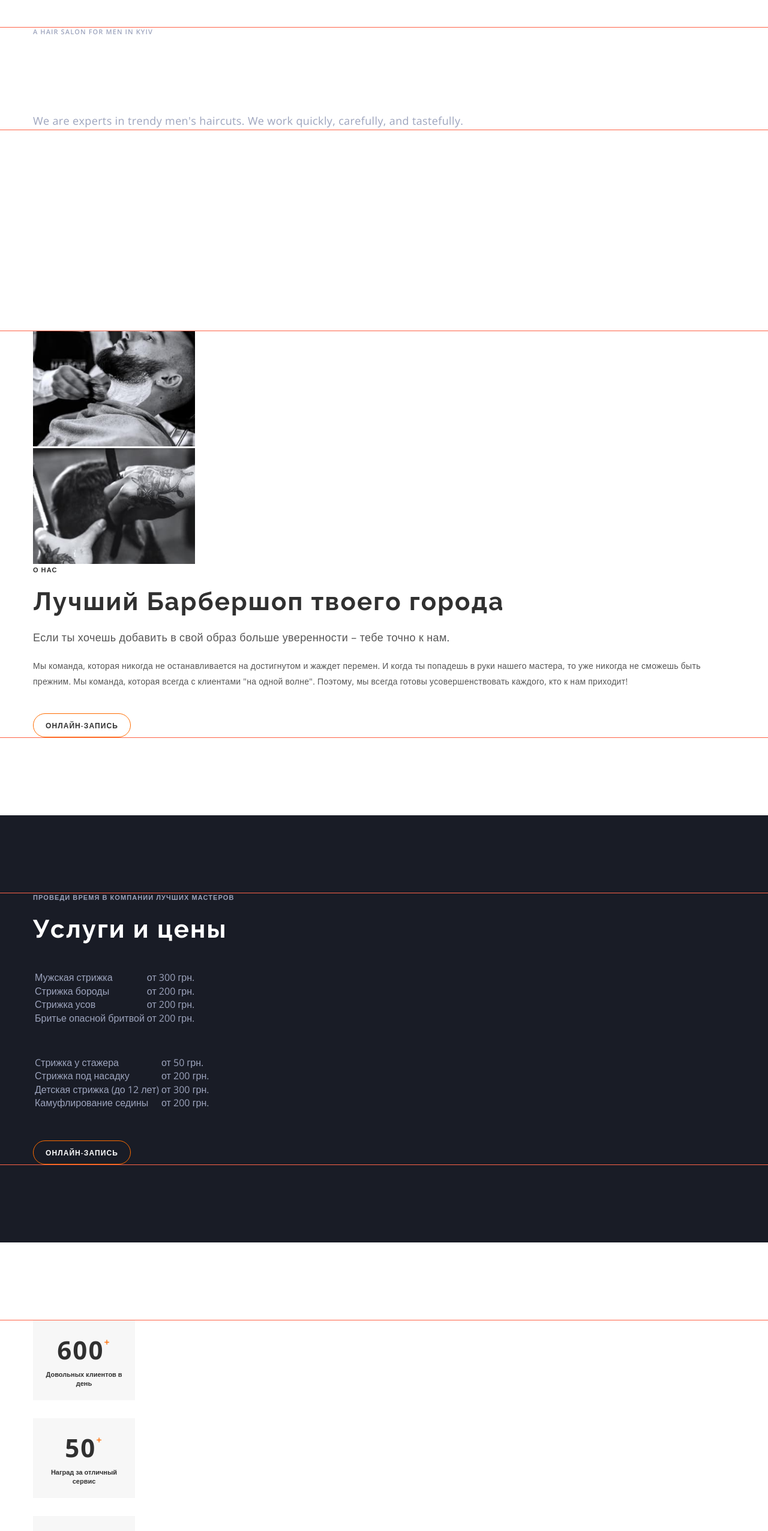
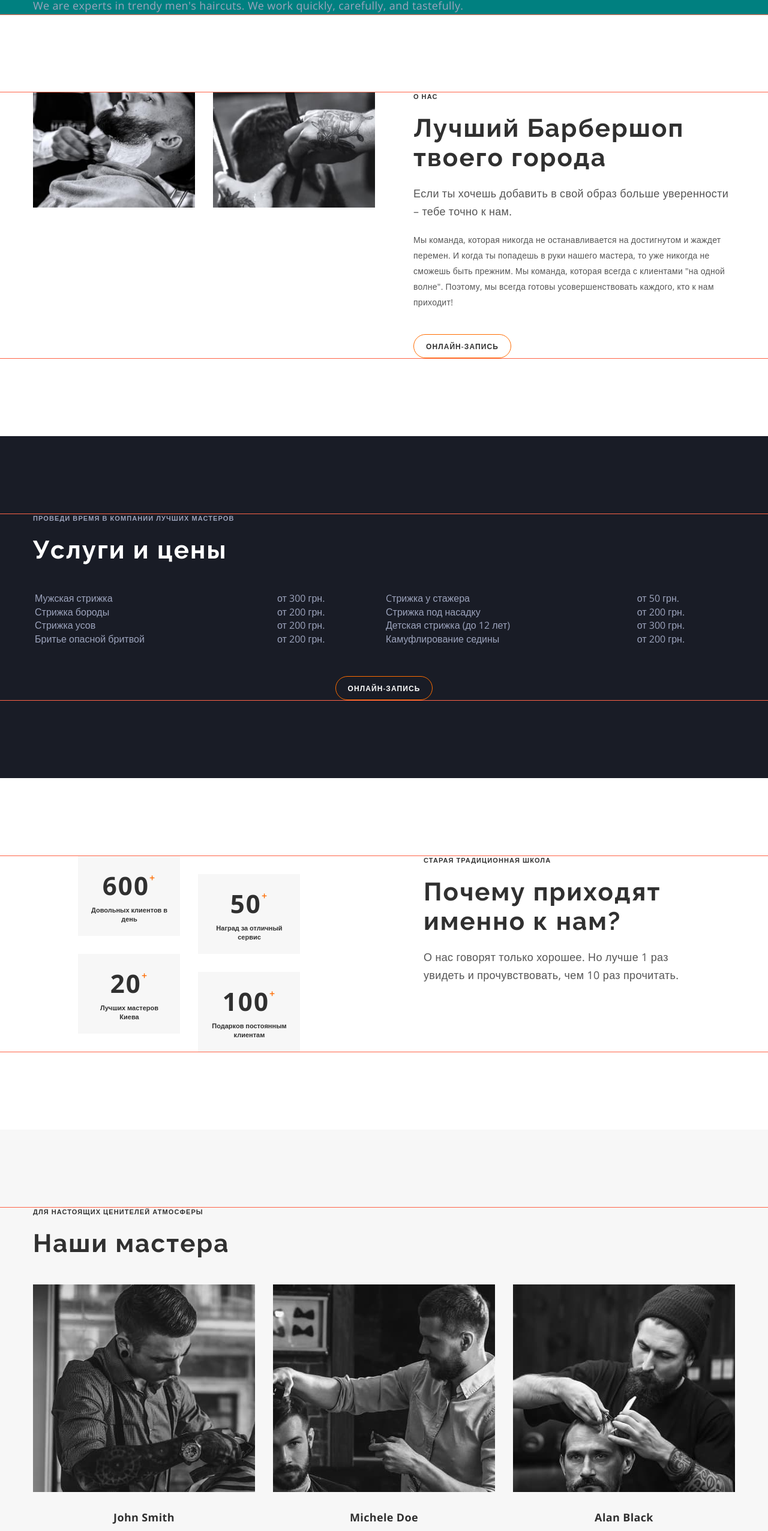
Before and after one commit to Ihor224/barbershop-22, a plain HTML site: page index.html in a window 1280 px wide. Shown: the part 240-2792 px from the top of the page at 60% size. Drawn offline with nearby package versions, Linux system fonts and the light colour scheme.

Commit message:
добавил стили позиционирования

```diff
--- a/css/style.css
+++ b/css/style.css
@@ -155,8 +155,12 @@ header {
 
 /* Hero */
 
+.hero {
+  background-color: teal;
+}
+
 .hero-subtitle {
-  margin-top: 192px;
+  margin-top: 0;
   margin-bottom: 0;
 
   color: var(--grey-text-color);
@@ -182,7 +186,7 @@ header {
 
 .hero-text {
   margin-top: 20px;
-  margin-bottom: 206px;
+  margin-bottom: 0;
 
   color: var(--grey-text-color);
 
@@ -232,12 +236,28 @@ header {
 
 /* About */
 
+.about-list {
+  display: flex;
+}
+
+.about-list .item:not(:last-child) {
+  margin-right: 30px;
+}
+
+.text-content {
+  margin-left: 64px;
+}
+
 .section-text.about {
   margin-top: 0;
   margin-bottom: 40px;
 
   font-size: 14px;
   line-height: 1.86;
+}
+
+#about .container {
+  display: flex;
 }
 
 /* Price */
@@ -255,6 +275,7 @@ header {
 }
 
 table {
+  width: 585px;
   color: var(--grey-text-color);
   margin-bottom: 50px;
 }
@@ -263,7 +284,30 @@ table {
   margin-bottom: 44px;
 }
 
+.price-table {
+  display: flex;
+  flex-wrap: wrap;
+  justify-content: center;
+  align-items: center;
+}
+
 /* Features */
+
+.container.features {
+  display: flex;
+  justify-content: center;
+}
+
+.description {
+  margin-left: 130px;
+}
+
+.features-list {
+  display: flex;
+  flex-wrap: wrap;
+  justify-content: center;
+  align-items: center;
+}
 
 .features-list .amount {
   margin-top: 0;
@@ -304,10 +348,31 @@ sup {
   background-color: var(--grey-bcg-color);
 }
 
+.features-list .item:nth-child(2n) {
+  margin-top: 30px;
+  margin-right: 0;
+  margin-bottom: 0;
+}
+
 /* Masters */
-
 .masters {
   background-color: var(--grey-bcg-color);
+}
+
+.masters-list {
+  display: flex;
+}
+
+.masters-list .card {
+  margin-right: 30px;
+}
+
+.masters-list .card:nth-last-child() {
+  margin-right: 0;
+}
+
+.card img {
+  display: block;
 }
 
 .card .card-title {
@@ -317,6 +382,8 @@ sup {
   font-size: 18px;
   line-height: 1.39;
   letter-spacing: 0.02em;
+
+  text-align: center;
 }
 
 .card .card-text {
@@ -327,11 +394,33 @@ sup {
   font-size: 14px;
   line-height: 1.36;
   letter-spacing: 0.02em;
+
+  text-align: center;
 }
 
 /* Gallery */
 
+.gallery-list {
+  display: flex;
+}
+
+.gallery-list .item {
+  margin-right: 30px;
+}
+
+.gallery-list .item:last-child {
+  margin-right: 0;
+}
+
+.gallery-list .item img {
+  display: block;
+}
+
 /* Online-entry */
+
+.container.feedback {
+  display: flex;
+}
 
 .entry {
   background-color: var(--dark-bcg-color);
--- a/index.html
+++ b/index.html
@@ -63,22 +63,23 @@
 
       <section id="about" class="section">
         <div class="container">
-          <ul>
-            <li>
+          <ul class="about-list">
+            <li class="item">
               <img src="./image/about-image-2.jpg" alt="shaving" width="270" />
             </li>
-            <li>
+            <li class="item">
               <img src="./image/about-image-1.jpg" alt="edging" width="270" />
             </li>
           </ul>
 
+          <div class="text-content">
             <p class="section-subtitle">О НАС</p>
 
             <h2 class="section-title">Лучший Барбершоп твоего города</h2>
 
             <p class="section-text">
-            Если ты хочешь добавить в свой образ больше уверенности – тебе точно
-            к нам.
+              Если ты хочешь добавить в свой образ больше уверенности – тебе
+              точно к нам.
             </p>
 
             <p class="section-text about">
@@ -88,8 +89,8 @@
               клиентами "на одной волне". Поэтому, мы всегда готовы
               усовершенствовать каждого, кто к нам приходит!
             </p>
-
             <a href="#online-entry" class="button secondary">онлайн-запись</a>
+          </div>
         </div>
       </section>
 
@@ -101,7 +102,8 @@
 
           <h2 class="section-title white indent">Услуги и цены</h2>
 
-          <table>
+          <div class="price-table">
+            <table class="right">
               <tr>
                 <td>Мужская стрижка</td>
                 <td>от 300 грн.</td>
@@ -123,7 +125,7 @@
               </tr>
             </table>
 
-          <table>
+            <table class="left">
               <tr>
                 <td>Cтрижка у стажера</td>
                 <td>от 50 грн.</td>
@@ -147,10 +149,11 @@
 
             <a href="#online-entry" class="button prymery">онлайн-запись</a>
           </div>
+        </div>
       </section>
 
       <section class="section">
-        <div class="container">
+        <div class="container features">
           <ul class="features-list">
             <li class="item">
               <p class="amount">600<sup class="plus">+</sup></p>
@@ -170,14 +173,16 @@
             </li>
           </ul>
 
+          <div class="description">
             <p class="section-subtitle">старая традиционная школа</p>
 
             <h2 class="section-title">Почему приходят именно к нам?</h2>
 
             <p class="section-text">
-            О нас говорят только хорошее. Но лучше 1 раз увидеть и
-            прочувствовать, чем 10 раз прочитать.
+              О нас говорят только хорошее. Но лучше 1 раз<br />
+              увидеть и прочувствовать, чем 10 раз прочитать.
             </p>
+          </div>
         </div>
       </section>
 
@@ -233,25 +238,26 @@
 
           <h2>Галерея</h2>
 
-          <ul>
-            <li>
+          <ul class="gallery-list">
+            <li class="item">
               <img src="./image/gallery-4.jpg" alt="barber works" width="270" />
             </li>
-            <li>
+            <li class="item">
               <img src="./image/gallery-3.jpg" alt="barber works" width="270" />
             </li>
-            <li>
+            <li class="item">
               <img src="./image/gallery-2.jpg" alt="barber works" width="270" />
             </li>
-            <li>
+            <li class="item">
               <img src="./image/gallery-1.jpg" alt="barber works" width="270" />
             </li>
           </ul>
         </div>
       </section>
 
+      <div class="container feedback">
         <section id="online-entry" class="section entry">
-        <div class="container">
+          <div>
             <h2 class="section-title white">Онлайн-запись</h2>
 
             <button type="button" class="button prymery">онлайн-запись</button>
@@ -259,7 +265,7 @@
         </section>
 
         <section id="contacts" class="section contacts">
-        <div class="container">
+          <div>
             <h2 class="section-title white indent">Контакты</h2>
 
             <address>
@@ -278,6 +284,7 @@
             <p class="text schedule">Ежедневно с 9:00 до 22:00</p>
           </div>
         </section>
+      </div>
     </main>
 
     <footer>
```
Lines whose indentation alone changed are shown as unchanged.
